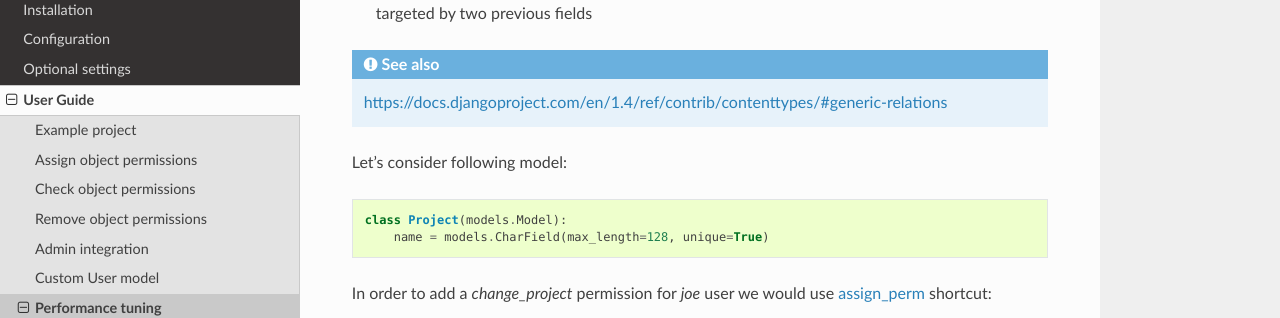
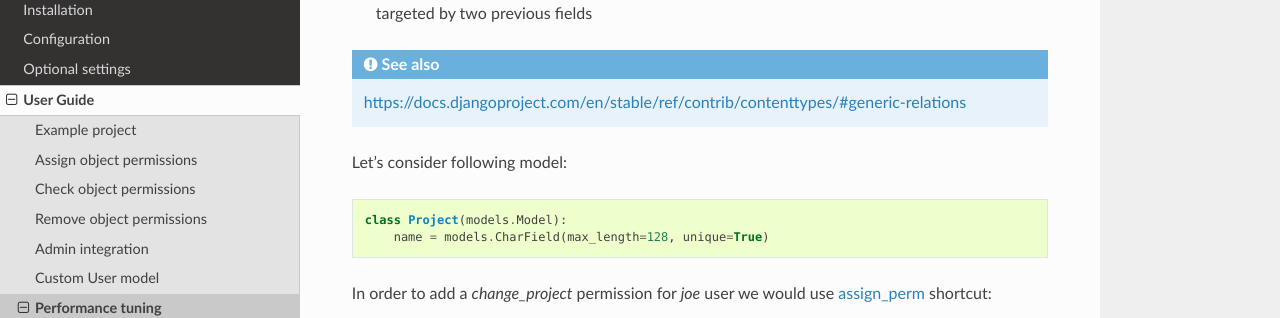
Before and after one commit to django-guardian/django-guardian, a Sphinx documentation site: the page built from docs/userguide/performance.rst, in a window 1280 px wide and 900 px high, scrolled down 391 px. Shown: the part 165-483 px from the top of the window. Built offline with Sphinx 7.4.7 and the Read the Docs theme 2.0.0, drawn with Linux system fonts in a browser that asks for light colours; cross-references to code outside the pages are shown as plain code; the version number is read from the project's files by our own code; some of the changed lines change nothing that is shown.

Commit message:
Fix broken link (#626)

```diff
--- a/docs/userguide/performance.rst
+++ b/docs/userguide/performance.rst
@@ -27,7 +27,7 @@ other models:
 
 .. seealso::
 
-    https://docs.djangoproject.com/en/1.4/ref/contrib/contenttypes/#generic-relations
+    https://docs.djangoproject.com/en/stable/ref/contrib/contenttypes/#generic-relations
 
 Let's consider following model:
 
```
